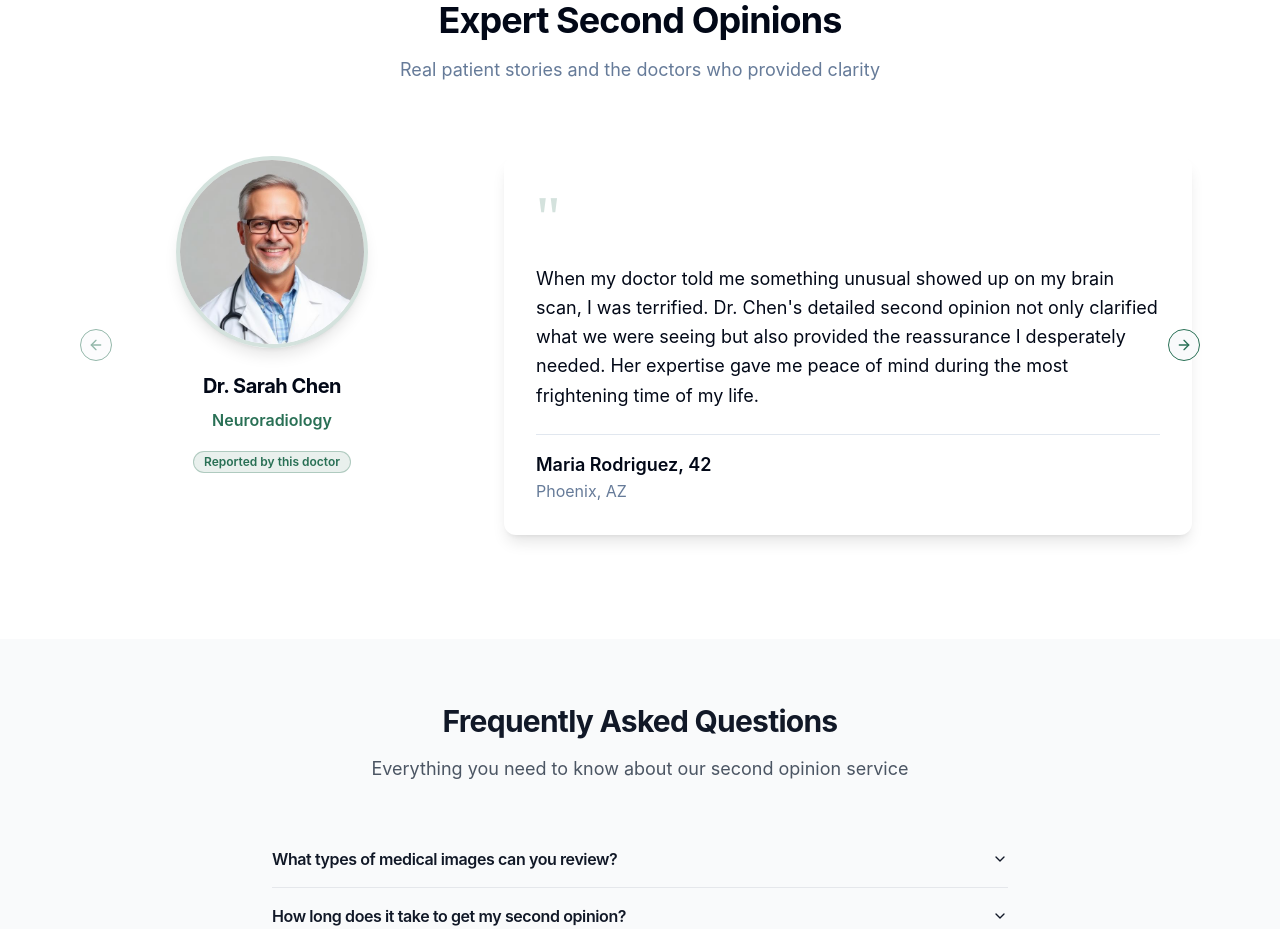
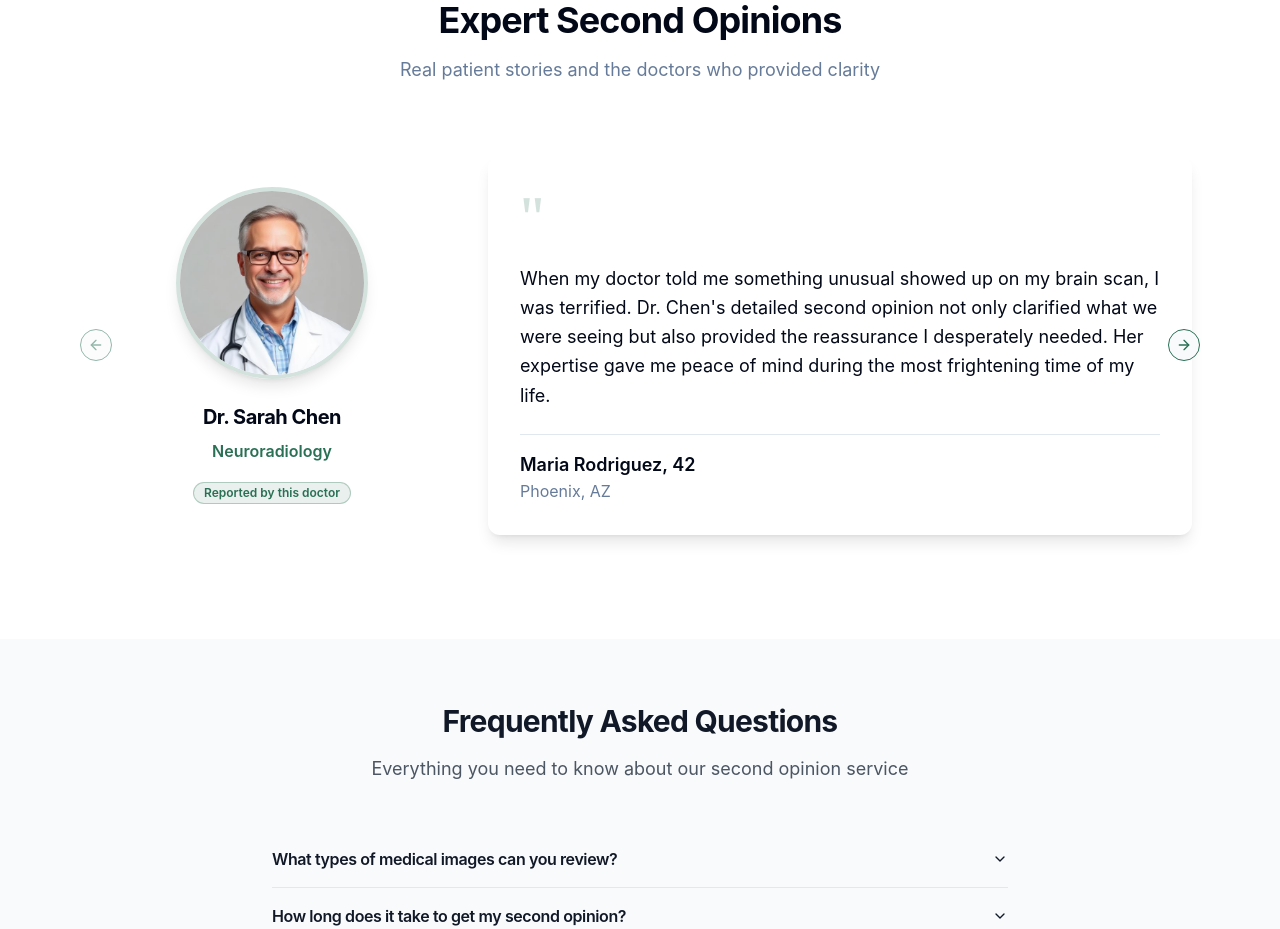
Before and after one commit to aditigandhi-5c/last-opinion, a React (Vite) app: page / in a window 1280 px wide. Shown: the part 3720-4649 px from the top of the page. Built offline with nearby package versions, Linux system fonts and the light colour scheme.

Commit message:
Align doctor photo and patient story

```diff
--- a/src/pages/Index.tsx
+++ b/src/pages/Index.tsx
@@ -441,15 +441,15 @@ const Index = () => {
               <CarouselContent>
                 {doctorTestimonials.map((testimonial, index) => (
                   <CarouselItem key={index}>
-                    <div className="flex flex-col lg:flex-row items-start gap-8 lg:gap-12 p-6">
+                    <div className="flex flex-row items-center gap-8 p-6 min-h-[400px]">
                       {/* Doctor Section */}
-                      <div className="flex-shrink-0 lg:w-1/3">
+                      <div className="flex-shrink-0 w-1/3">
                         <div className="text-center">
                           <div className="relative mb-6">
                             <img
                               src={testimonial.doctor.image}
                               alt={testimonial.doctor.name}
-                              className="w-40 h-40 md:w-48 md:h-48 object-cover rounded-full mx-auto shadow-lg border-4 border-primary/20"
+                              className="w-48 h-48 object-cover rounded-full mx-auto shadow-lg border-4 border-primary/20"
                             />
                           </div>
                           <h3 className="text-xl font-bold text-foreground mb-2">
@@ -465,9 +465,9 @@ const Index = () => {
                       </div>
 
                       {/* Patient Review Section */}
-                      <div className="flex-1 lg:w-2/3">
+                      <div className="flex-1 w-2/3">
                         <Card className="h-full border-0 shadow-lg">
-                          <CardContent className="p-8">
+                          <CardContent className="p-8 flex flex-col justify-center min-h-[300px]">
                             <div className="text-6xl text-primary/20 font-serif mb-4">"</div>
                             <blockquote className="text-lg text-foreground leading-relaxed mb-6">
                               {testimonial.patient.text}
```
